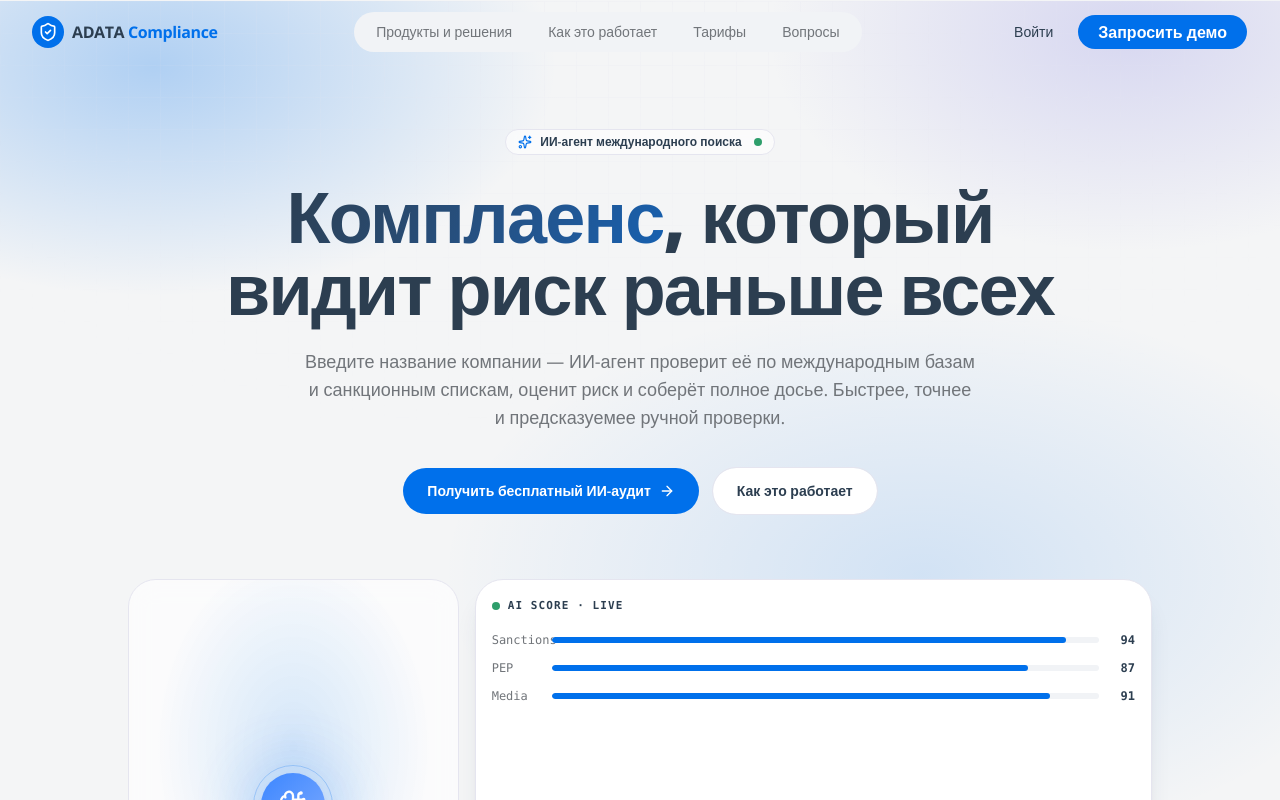
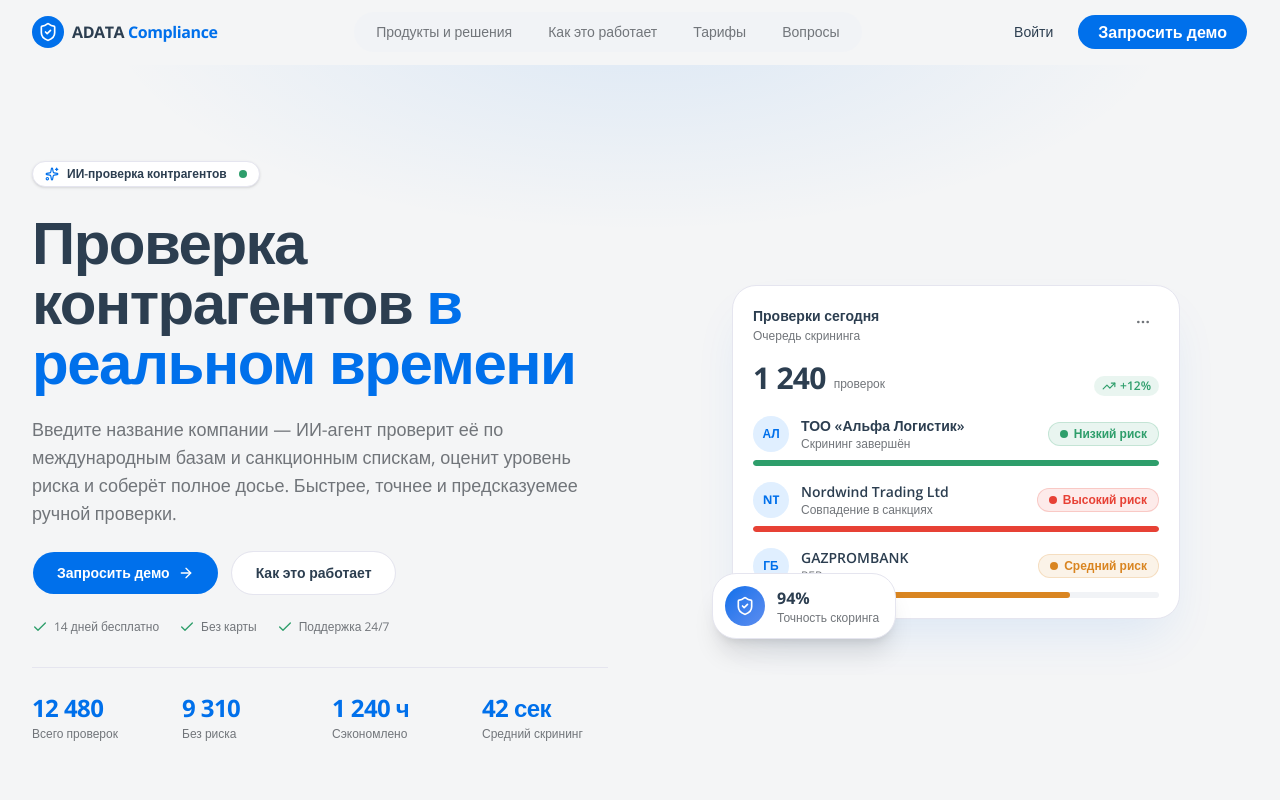
Before and after one commit to dzhmnklva012/-e-analytic, a Next.js app in the folder compliance-landing/: page / in a window 1280 px wide. Shown: the top 800 px of the page. Built offline with nearby package versions, Linux system fonts and the light colour scheme.

Commit message:
Auto-update: hero.tsx

```diff
--- a/compliance-landing/src/components/landing/hero.tsx
+++ b/compliance-landing/src/components/landing/hero.tsx
@@ -1,55 +1,89 @@
-import { ArrowRight, Sparkles } from "lucide-react";
+import { ArrowRight, Sparkles, Check } from "lucide-react";
 import { buttonVariants } from "@/components/ui/button";
 import { Container } from "@/components/ui/container";
 import { cn } from "@/lib/utils";
-import { HeroBento } from "./hero-bento";
+import { HeroPanel } from "./hero-panel";
+
+const stats = [
+  { value: "12 480", label: "Всего проверок" },
+  { value: "9 310", label: "Без риска" },
+  { value: "1 240 ч", label: "Сэкономлено" },
+  { value: "42 сек", label: "Средний скрининг" },
+];
+
+const trust = ["14 дней бесплатно", "Без карты", "Поддержка 24/7"];
 
 export function Hero() {
   return (
-    <section id="top" className="relative -mt-16 overflow-hidden">
-      {/* gradient mesh + fine grid */}
-      <div className="pointer-events-none absolute inset-x-0 top-0 h-[820px] bg-mesh" aria-hidden="true" />
+    <section id="top" className="relative overflow-hidden">
+      {/* subtle top wash */}
       <div
-        className="pointer-events-none absolute inset-x-0 top-0 h-[820px] bg-grid opacity-[0.35] [mask-image:radial-gradient(70%_55%_at_50%_0%,black,transparent)]"
+        className="pointer-events-none absolute inset-x-0 top-0 h-[520px]"
+        style={{ background: "radial-gradient(60% 60% at 50% -10%, color-mix(in oklch, var(--primary) 10%, transparent), transparent 70%)" }}
         aria-hidden="true"
       />
 
-      <Container className="relative z-10 flex flex-col items-center pt-28 pb-16 text-center sm:pt-32 sm:pb-20">
-        <span className="inline-flex items-center gap-2 rounded-full border border-border bg-card/60 px-3 py-1 text-xs font-semibold text-foreground backdrop-blur-sm">
+      <Container className="relative grid items-center gap-12 py-16 sm:py-20 lg:grid-cols-2 lg:gap-12 lg:py-24">
+        {/* copy */}
+        <div className="flex flex-col items-start gap-6">
+          <span className="inline-flex items-center gap-2 rounded-full border border-border bg-card px-3 py-1 text-xs font-semibold text-foreground shadow-sm">
             <Sparkles className="size-3.5 text-primary" aria-hidden="true" />
-          ИИ-агент международного поиска
+            ИИ-проверка контрагентов
             <span className="ml-1 size-2 rounded-full bg-success" aria-hidden="true" />
           </span>
 
-        <h1 className="mt-6 max-w-4xl text-balance text-5xl font-extrabold tracking-tight sm:text-6xl lg:text-7xl">
-          <span className="text-gradient">Комплаенс</span>, который видит риск раньше всех
+          <h1 className="text-4xl font-extrabold tracking-tight text-balance sm:text-5xl lg:text-6xl">
+            Проверка контрагентов{" "}
+            <span className="text-primary">в реальном времени</span>
           </h1>
 
-        <p className="mt-6 max-w-2xl text-base text-pretty text-muted-foreground sm:text-lg">
+          <p className="max-w-xl text-base text-pretty text-muted-foreground sm:text-lg">
             Введите название компании — ИИ-агент проверит её по международным базам и санкционным
-          спискам, оценит риск и соберёт полное досье. Быстрее, точнее и предсказуемее ручной
-          проверки.
+            спискам, оценит уровень риска и соберёт полное досье. Быстрее, точнее и предсказуемее
+            ручной проверки.
           </p>
 
-        <div className="mt-9 flex flex-col gap-3 sm:flex-row">
-          <a href="#pricing" className={cn(buttonVariants({ size: "lg" }), "h-12 rounded-full px-6 text-sm")}>
-            Получить бесплатный ИИ-аудит
+          <div className="flex flex-col gap-3 sm:flex-row">
+            <a href="#pricing" className={cn(buttonVariants({ size: "lg" }), "h-11 rounded-full px-6 text-sm")}>
+              Запросить демо
               <ArrowRight className="size-4" aria-hidden="true" />
             </a>
             <a
               href="#how"
               className={cn(
                 buttonVariants({ variant: "outline", size: "lg" }),
-              "h-12 rounded-full px-6 text-sm",
+                "h-11 rounded-full px-6 text-sm",
               )}
             >
               Как это работает
             </a>
           </div>
 
-        {/* bento product grid */}
-        <div className="mt-14 w-full max-w-5xl text-left sm:mt-16">
-          <HeroBento />
+          {/* trust row */}
+          <ul className="flex flex-wrap items-center gap-x-5 gap-y-2">
+            {trust.map((item) => (
+              <li key={item} className="inline-flex items-center gap-1.5 text-xs text-muted-foreground">
+                <Check className="size-4 text-success" aria-hidden="true" />
+                {item}
+              </li>
+            ))}
+          </ul>
+
+          {/* stats */}
+          <dl className="mt-2 grid w-full max-w-xl grid-cols-2 gap-x-6 gap-y-5 border-t border-border pt-6 sm:grid-cols-4">
+            {stats.map((stat) => (
+              <div key={stat.label} className="flex flex-col gap-0.5">
+                <dt className="sr-only">{stat.label}</dt>
+                <dd className="text-2xl font-bold tracking-tight text-primary">{stat.value}</dd>
+                <p className="text-xs text-muted-foreground">{stat.label}</p>
+              </div>
+            ))}
+          </dl>
+        </div>
+
+        {/* dashboard panel */}
+        <div className="w-full">
+          <HeroPanel />
         </div>
       </Container>
     </section>
```
Lines whose indentation alone changed are shown as unchanged.
